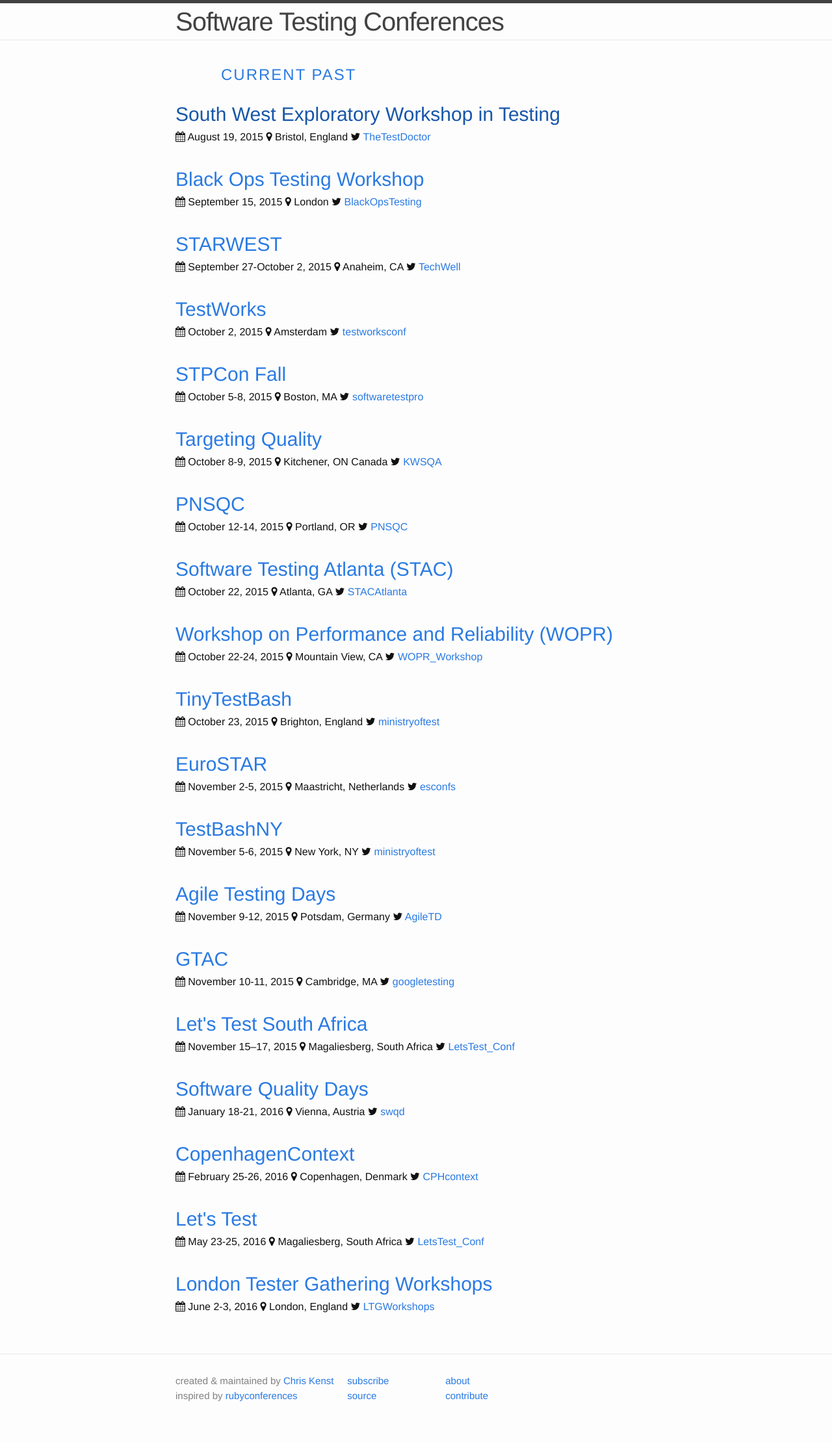
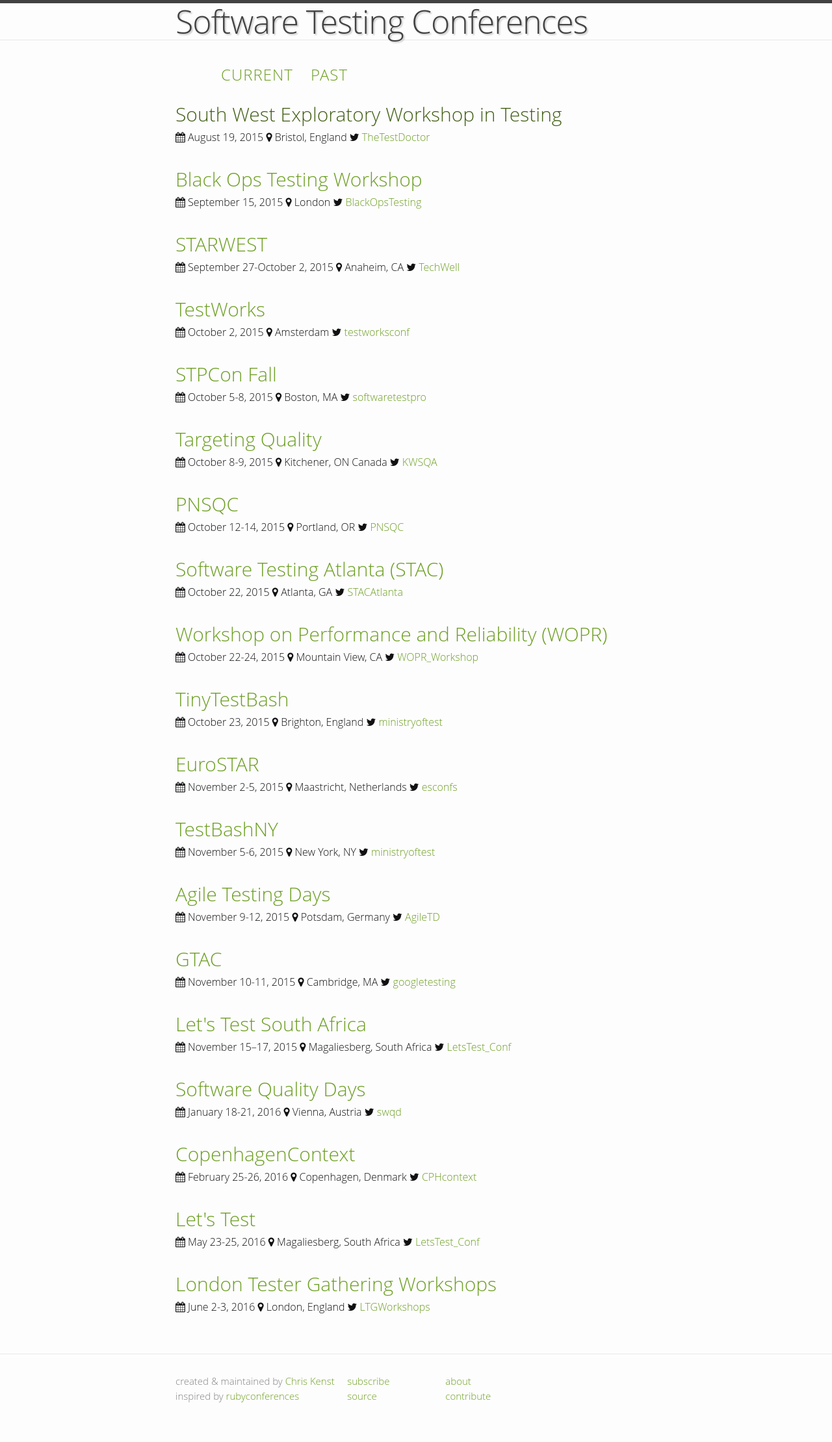
Before and after one commit to TestingConferences/testingconferences.github.io, a Jekyll site: the page built from index.html, in a window 1280 px wide. Shown: the whole page at 65% size. Built offline with Jekyll 4.4.1, drawn with Linux system fonts in a browser that asks for light colours.

Commit message:
text shadow, header size, font family and underline links updated

```diff
--- a/_sass/_base.scss
+++ b/_sass/_base.scss
@@ -98,7 +98,7 @@
 
     &:hover {
         color: $text-color;
-        text-decoration: underline;
+        //text-decoration: underline;
     }
 }
 
--- a/_sass/_layout.scss
+++ b/_sass/_layout.scss
@@ -11,11 +11,12 @@
 }
 
 .site-title {
-    font-size: 40px;
+    font-size: 50px;
     line-height: 56px;
     letter-spacing: -1px;
     margin-bottom: 0;
     float: left;
+    text-shadow: 2px 2px 2px #CCC;
 
     &,
     &:visited {
@@ -91,7 +92,8 @@
     font-size: 24px;
     padding: 5px 40px;
     text-transform: uppercase;
-    letter-spacing: 2px;
+    letter-spacing: 1px;
+    word-spacing: 20px;
 
 }
 
--- a/css/main.scss
+++ b/css/main.scss
@@ -6,7 +6,7 @@
 
 
 // Our variables
-$base-font-family: Helvetica, Arial, sans-serif;
+$base-font-family: "Open Sans", "Helvetica Neue", Helvetica, Arial, sans-serif;
 $base-font-size:   16px;
 $small-font-size:  $base-font-size * 0.875;
 $base-line-height: 1.5;
@@ -15,7 +15,7 @@
 
 $text-color:       #111;
 $background-color: #fdfdfd;
-$brand-color:      #2a7ae2;
+$brand-color:      #6D9F23;
 
 $grey-color:       #828282;
 $grey-color-light: lighten($grey-color, 40%);
```
